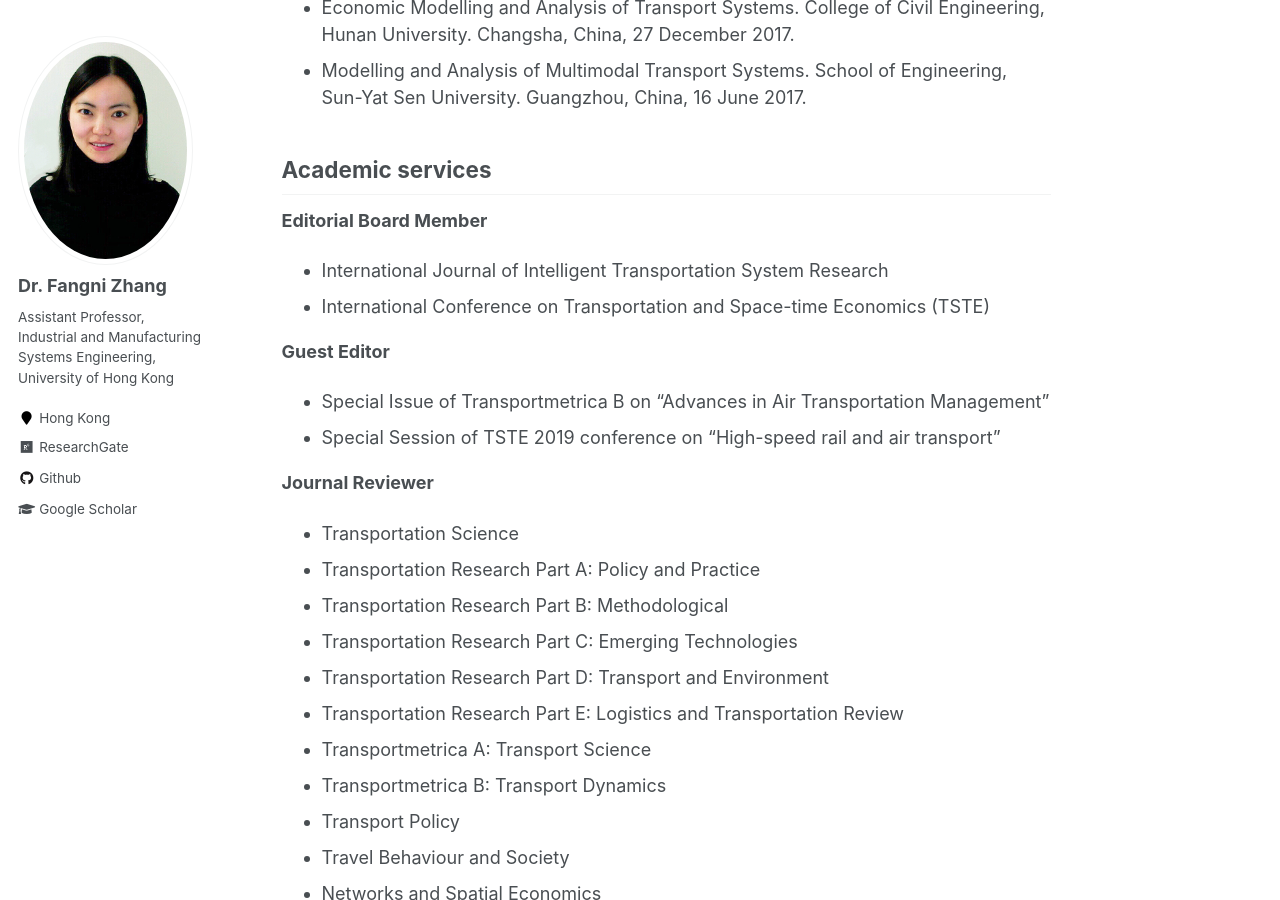
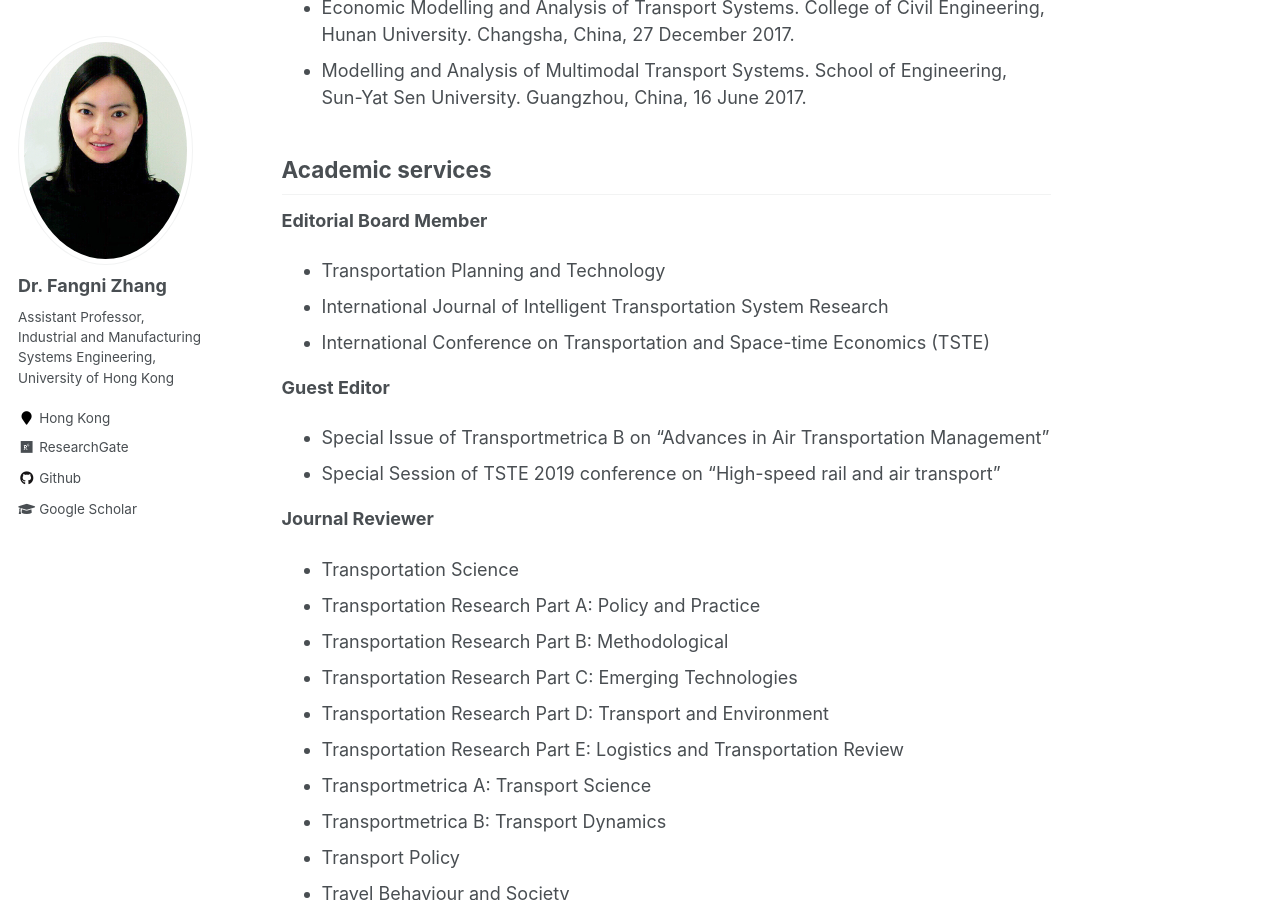
Before and after one commit to fangnizhang/fangnizhang.github.io, a Jekyll site: the page built from _pages/research.md, in a window 1280 px wide and 900 px high, scrolled down 2654 px. Built offline with Jekyll 4.4.1, drawn with Linux system fonts in a browser that asks for light colours.

Commit message:
Update research.md

```diff
--- a/_pages/research.md
+++ b/_pages/research.md
@@ -49,6 +49,7 @@ Academic services
 -------------
 **Editorial Board Member**
 
+* Transportation Planning and Technology
 * International Journal of Intelligent Transportation System Research
 * International Conference on Transportation and Space-time Economics (TSTE)
 
```
